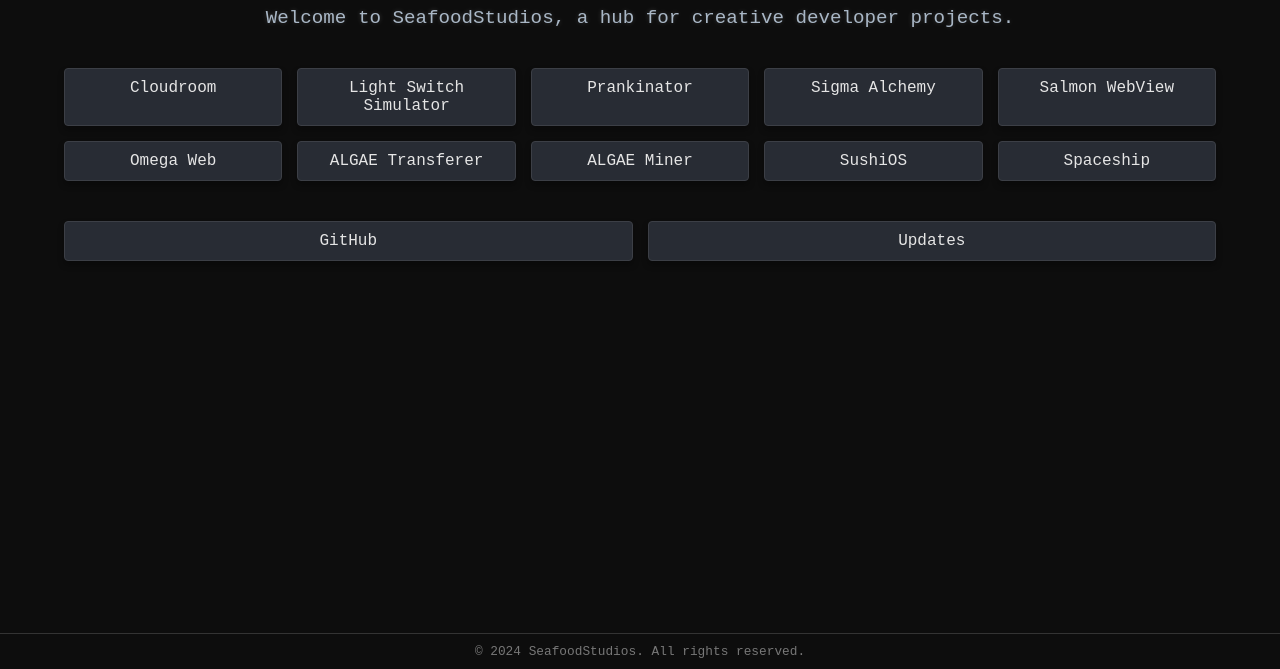
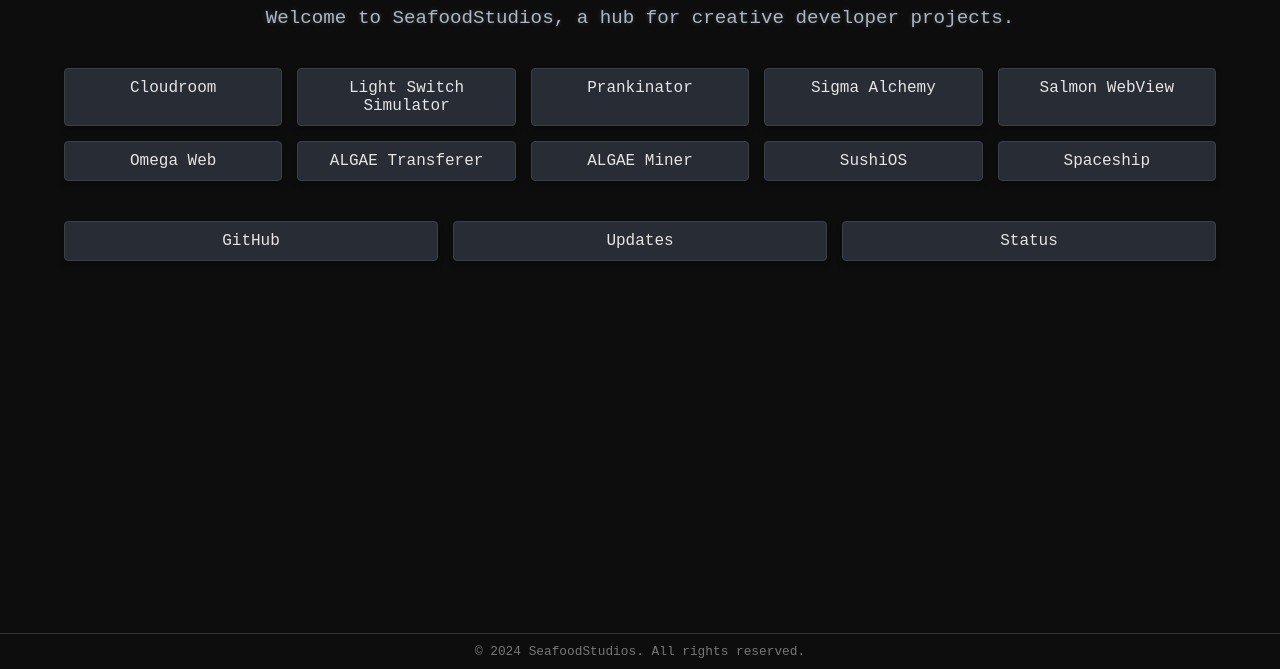
Before and after one commit to SeafoodStudios/SeafoodStudiosMain, a plain HTML site: page index.html in a window 1280 px wide. Shown: the part 131-800 px from the top of the page. Drawn offline with Linux system fonts and the light colour scheme.

Commit message:
Update index.html

```diff
--- a/index.html
+++ b/index.html
@@ -102,6 +102,7 @@
   <div class="projects-container">
     <a href="https://github.com/SeafoodStudios" target="_blank">GitHub</a>
     <a href="https://updates.seafoodstudios.com/" target="_blank">Updates</a>
+    <a href="https://status.seafoodstudios.com/" target="_blank">Status</a>
   </div>
   <footer>© 2024 SeafoodStudios. All rights reserved.</footer>
 </body>
```
